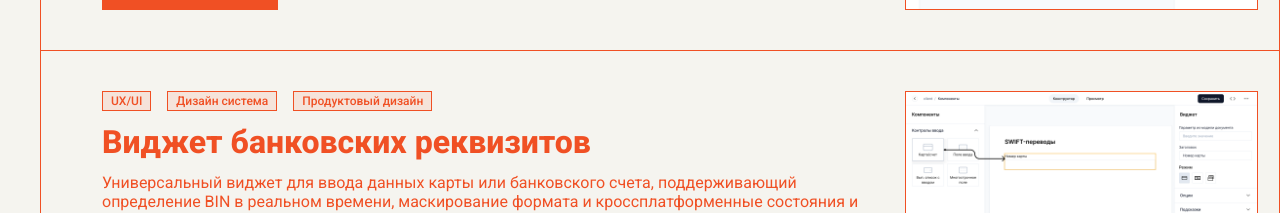
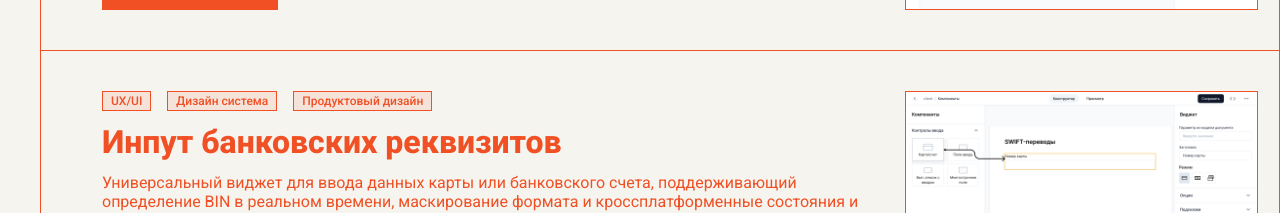
Before and after one commit to PolFrol/portfolio, a React (Vite) app: page / in a window 1280 px wide. Shown: the part 1200-1413 px from the top of the page. Built offline with nearby package versions, Linux system fonts and the light colour scheme; a web font is replaced by a local one.

Commit message:
test deploy

```diff
--- a/src/material/mock.js
+++ b/src/material/mock.js
@@ -9,7 +9,7 @@ export const cases = [
     },
     {
         id: 2,
-        title: 'Виджет банковских реквизитов',
+        title: 'Инпут банковских реквизитов',
         text: 'Универсальный виджет для ввода данных карты или банковского счета, поддерживающий определение BIN в реальном времени, маскирование формата и кроссплатформенные состояния и валидации.',
         image: 'src/assets/input.png',
         path: '/cases/input-payment',
```
